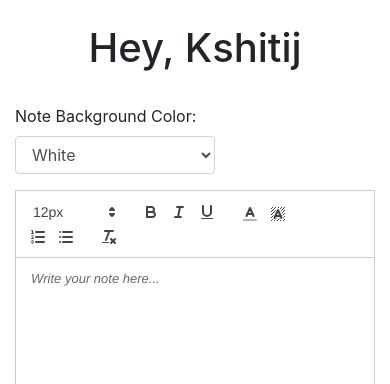
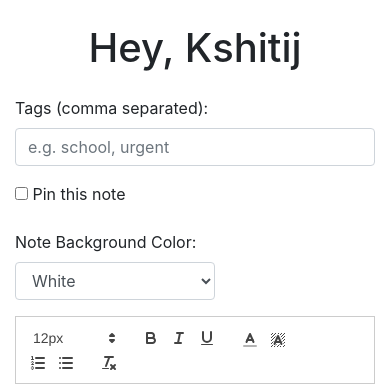
Before and after one commit to Kshitij0206/noters, a Flask app: page /home in a window 390 px wide. Shown: the part 64-448 px from the top of the page. Run offline with Flask 3, Linux system fonts and the light colour scheme; a user stored in the database is signed in; some libraries are stand-ins or nearby versions.

Commit message:
Moved delete account button to header and removed home button

```diff
--- a/website/models.py
+++ b/website/models.py
@@ -1,3 +1,4 @@
+# --- MODELS.PY ---
 from . import db
 from flask_login import UserMixin
 from sqlalchemy.sql import func
@@ -6,7 +7,9 @@ class Note(db.Model):
     id = db.Column(db.Integer, primary_key=True)
     data = db.Column(db.Text)
     date = db.Column(db.DateTime(timezone=True), default=func.now())
-    bg_color = db.Column(db.String(20))  # 👈 Add this line
+    bg_color = db.Column(db.String(20))
+    tags = db.Column(db.String(100))  # New
+    is_pinned = db.Column(db.Boolean, default=False)  # New
     user_id = db.Column(db.Integer, db.ForeignKey('user.id'))
 
 class User(db.Model, UserMixin):
--- a/website/templates/base.html
+++ b/website/templates/base.html
@@ -1,29 +1,36 @@
 <!DOCTYPE html>
-<html>
+<html lang="en">
   <head>
     <meta charset="utf-8" />
     <meta name="viewport" content="width=device-width, initial-scale=1" />
     <title>{% block title %}Home{% endblock %}</title>
 
     <!-- Bootstrap CSS -->
-    <link rel="stylesheet" href="https://stackpath.bootstrapcdn.com/bootstrap/4.4.1/css/bootstrap.min.css" crossorigin="anonymous" />
+    <link
+      rel="stylesheet"
+      href="https://stackpath.bootstrapcdn.com/bootstrap/4.5.2/css/bootstrap.min.css"
+      crossorigin="anonymous"
+    />
     <link rel="stylesheet" href="https://cdn.quilljs.com/1.3.6/quill.snow.css" />
   </head>
   <body>
     {% set current = current_user %}
 
-    <!-- Responsive Navbar -->
+    <!-- Navbar -->
     <nav class="navbar navbar-expand-lg navbar-dark bg-dark">
-      <!-- App Name on the left -->
-      <span class="navbar-brand mb-0 h1" style="font-size: 1.6rem;">Noters</span>
-
-      <!-- Hamburger / Toggler -->
-      <button class="navbar-toggler" type="button" data-toggle="collapse" data-target="#navbarNav"
-        aria-controls="navbarNav" aria-expanded="false" aria-label="Toggle navigation">
+      <span class="navbar-brand mb-0 h1" style="font-size: 1.6rem">Noters</span>
+      <button
+        class="navbar-toggler"
+        type="button"
+        data-toggle="collapse"
+        data-target="#navbarNav"
+        aria-controls="navbarNav"
+        aria-expanded="false"
+        aria-label="Toggle navigation"
+      >
         <span class="navbar-toggler-icon"></span>
       </button>
 
-      <!-- Collapsible Content -->
       <div class="collapse navbar-collapse" id="navbarNav">
         <div class="navbar-nav ml-auto">
           {% if current.is_authenticated %}
@@ -34,17 +41,22 @@
           {% endif %}
 
           {% if not hide_saved_notes %}
-      <a class="nav-link" href="{{ url_for('views.saved_notes') }}">Saved Notes</a>
+          <a class="nav-item nav-link" href="{{ url_for('views.saved_notes') }}">Saved Notes</a>
           {% endif %}
 
-    <form id="delete-account-form" method="POST" action="/delete-account" style="display:none;"></form>
-    <a class="nav-item nav-link text-danger" href="#" onclick="event.preventDefault(); document.getElementById('delete-account-form').submit();">Delete Account</a>
+          <form id="delete-account-form" method="POST" action="/delete-account" style="display: none"></form>
+          <a
+            class="nav-item nav-link text-danger"
+            href="#"
+            onclick="event.preventDefault(); document.getElementById('delete-account-form').submit();"
+          >
+            Delete Account
+          </a>
           {% else %}
           <a class="nav-item nav-link" href="/login">Login</a>
           <a class="nav-item nav-link" href="/sign-up">Sign Up</a>
           {% endif %}
         </div>
-
       </div>
     </nav>
 
--- a/website/templates/home.html
+++ b/website/templates/home.html
@@ -2,21 +2,26 @@
 {% block title %}Home{% endblock %}
 {% set hide_home = true %}
 
-
 {% block content %}
 <h1 align="center">Hey, {{ user.first_name }}</h1>
 
+{% if edit_note %}
 <ul class="list-group list-group-flush" id="notes">
-  {% for note in user.notes %}
-    <li class="list-group-item">
-      <div class="note-preview" id="note-{{ note.id }}"></div>
-      <!-- Edit and Delete buttons removed -->
-    </li>
-  {% endfor %}
+  <li class="list-group-item">
+    <div class="note-preview" id="note-{{ edit_note.id }}"></div>
+  </li>
 </ul>
+{% endif %}
 
 <form method="POST" id="noteForm" class="mt-4">
   <input type="hidden" id="note_id" name="note_id">
+  <div class="form-group">
+    <label for="tags">Tags (comma separated):</label>
+    <input type="text" class="form-control" name="tags" id="tags" placeholder="e.g. school, urgent">
+  </div>
+  <div class="form-group">
+    <label><input type="checkbox" name="is_pinned" id="is_pinned"> Pin this note</label>
+  </div>
   <div class="form-group">
     <label for="bg-color-picker">Note Background Color:</label>
     <select id="bg-color-picker" class="form-control" style="max-width: 200px;">
@@ -51,7 +56,6 @@
   .ql-snow .ql-picker.ql-size .ql-picker-label::before {
     content: attr(data-value);
   }
-
   .note-preview * {
     font-size: 14px !important;
   }
@@ -84,7 +88,6 @@
     }
   });
 
-  // Enter key retains formatting
   quill.keyboard.addBinding({ key: 13 }, {
     handler: function(range, context) {
       const format = quill.getFormat(range.index);
@@ -93,46 +96,55 @@
     }
   });
 
-  // Background color picker
   document.getElementById('bg-color-picker').addEventListener('change', e => {
     const bg = e.target.value;
     document.querySelector('#editor-container .ql-editor').style.backgroundColor = bg;
     document.getElementById('note_bg').value = bg;
   });
 
-  // Save Note
   document.getElementById('noteForm').onsubmit = function () {
     document.getElementById('note').value = JSON.stringify(quill.getContents());
-    document.getElementById('note_bg').value = document.querySelector('#editor-container .ql-editor').style.backgroundColor || 'white';
-
+    document.getElementById('note_bg').value = document.getElementById('bg-color-picker').value;
     setTimeout(() => {
-      document.getElementById('note_id').value = '';
       quill.setContents([]);
       document.querySelector('#editor-container .ql-editor').style.backgroundColor = 'white';
       document.getElementById('bg-color-picker').value = 'white';
     }, 100);
   };
 
-  // NOTE: Edit and Delete functionality scripts removed
+  {% if edit_note %}
+    const colorMap = {
+      "white": "White",
+      "#f8f9fa": "Light Gray",
+      "#fff3cd": "Yellow",
+      "#d4edda": "Green",
+      "#f8d7da": "Red",
+      "#d1ecf1": "Blue",
+      "#e1bee7": "Purple",
+      "#ffccbc": "Orange",
+      "#c8e6c9": "Mint",
+      "#f0f4c3": "Lime"
+    };
 
-  // Render note previews
-  const userNotes = {{ notes_json | tojson | safe }};
-  userNotes.forEach(note => {
-    try {
-      const container = document.getElementById('note-' + note.id);
-      const tempQuill = new Quill(document.createElement('div'));
-      tempQuill.setContents(JSON.parse(note.data));
-      container.innerHTML = tempQuill.root.innerHTML;
-      container.style.backgroundColor = note.bg_color || 'white';
-      container.style.padding = "10px";
-      container.style.borderRadius = "5px";
-    } catch (e) {
-      console.error("Failed to render note preview:", e);
+    const editData = {{ edit_note.data | safe }};
+    const bgColor = "{{ edit_note.bg_color }}";
+
+    quill.setContents(editData);
+    document.getElementById('note_id').value = "{{ edit_note.id }}";
+    document.querySelector('#editor-container .ql-editor').style.backgroundColor = bgColor;
+    document.getElementById('note_bg').value = bgColor;
+
+    const bgSelect = document.getElementById('bg-color-picker');
+    if (bgColor in colorMap) {
+      bgSelect.value = bgColor;
+    } else {
+      const newOption = new Option(bgColor, bgColor, true, true);
+      bgSelect.add(newOption);
+      bgSelect.value = bgColor;
     }
-  });
 
-  {% if edit_note %}
-  // Edit note block removed because editing is disabled
+    document.getElementById('tags').value = "{{ edit_note.tags }}";
+    document.getElementById('is_pinned').checked = {{ 'true' if edit_note.is_pinned else 'false' }};
   {% endif %}
 </script>
 {% endblock %}
--- a/website/views.py
+++ b/website/views.py
@@ -1,17 +1,13 @@
-# views.py
-from flask import Blueprint, render_template, request, flash, jsonify, redirect, url_for
+from flask import Blueprint, render_template, request, flash, jsonify, redirect, url_for, send_file
 from flask_login import login_required, current_user
 from .models import Note, User
 from . import db
-import json
-import logging
-
-# Configure logging (can be done once in __init__.py or a config file)
-logging.basicConfig(level=logging.ERROR, format='%(asctime)s - %(levelname)s - %(message)s')
+import json, io
+from xhtml2pdf import pisa
+from datetime import datetime
 
 views = Blueprint('views', __name__)
 
-# Redirect root URL "/" to login page if not logged in
 @views.route('/')
 def index():
     if current_user.is_authenticated:
@@ -25,87 +21,131 @@ def home():
         note_id = request.form.get('note_id')
         note_text = request.form.get('note')
         note_bg = request.form.get('note_bg') or 'white'
+        tags = request.form.get('tags') or ''
+        is_pinned = 'is_pinned' in request.form  # Proper checkbox check
 
         if not note_text or len(note_text.strip()) < 1:
             flash('Note is too short!', category='error')
-
-        elif note_id and note_id.strip() != "":
+        elif note_id:
             note = Note.query.get(int(note_id))
             if note and note.user_id == current_user.id:
                 note.data = note_text
                 note.bg_color = note_bg
+                note.tags = tags
+                note.is_pinned = is_pinned
                 db.session.commit()
                 flash('Note updated!', category='success')
             else:
                 flash('Note not found or permission denied.', category='error')
-
         else:
-            new_note = Note(data=note_text, bg_color=note_bg, user_id=current_user.id)
+            new_note = Note(
+                data=note_text,
+                bg_color=note_bg,
+                user_id=current_user.id,
+                tags=tags,
+                is_pinned=is_pinned
+            )
             db.session.add(new_note)
             db.session.commit()
             flash('Note added!', category='success')
 
-    # Handle edit redirect from saved_notes
     edit_id = request.args.get('edit')
     edit_note = None
     if edit_id:
-        note = Note.query.get(int(edit_id))
-        if note and note.user_id == current_user.id:
-            edit_note = {
-                'id': note.id,
-                'data': note.data,
-                'bg_color': note.bg_color or 'white'
-            }
+        edit_note = Note.query.get(int(edit_id))
+        if not edit_note or edit_note.user_id != current_user.id:
+            flash('Note not found or permission denied.', category='error')
+            return redirect(url_for('views.home'))
 
-    notes_json = [{'id': n.id, 'data': n.data, 'bg_color': n.bg_color} for n in current_user.notes]
+    notes_json = [{'id': n.id, 'data': n.data, 'bg_color': n.bg_color or 'white'} for n in current_user.notes]
     return render_template("home.html", user=current_user, notes_json=notes_json, edit_note=edit_note)
+
+@views.route('/saved-notes')
+@login_required
+def saved_notes():
+    notes = Note.query.filter_by(user_id=current_user.id).order_by(Note.is_pinned.desc(), Note.date.desc()).all()
+
+    all_tags = set()
+    for note in notes:
+        if note.tags:
+            all_tags.update(tag.strip() for tag in note.tags.split(',') if tag.strip())
+
+    notes_json = [{'id': n.id, 'data': n.data, 'bg_color': n.bg_color or 'white'} for n in notes]
+    return render_template(
+        'saved_notes.html',
+        notes=notes,
+        notes_json=notes_json,
+        tags=sorted(all_tags),
+        user=current_user
+    )
 
 @views.route('/delete-note', methods=['POST'])
 @login_required
 def delete_note():
-    try:
-        data = json.loads(request.data)
-        note_id = data.get('noteId')
-        note = Note.query.get(int(note_id))
-        if note and note.user_id == current_user.id:
-            db.session.delete(note)
-            db.session.commit()
-            return jsonify({'message': 'Note deleted'})
-        else:
-            return jsonify({'message': 'Note not found or permission denied'}), 403
-    except Exception as e:
-        logging.error(f"Error deleting note: {e}")
-        return jsonify({'message': 'Server error'}), 500
+    data = json.loads(request.data)
+    note_id = data.get('noteId')
+    note = Note.query.get(note_id)
+    if note and note.user_id == current_user.id:
+        db.session.delete(note)
+        db.session.commit()
+        return jsonify({'message': 'Note deleted'})
+    return jsonify({'message': 'Note not found or permission denied'}), 403
 
 @views.route('/delete-account', methods=['POST'])
 @login_required
 def delete_account():
-    user_id = current_user.id
-    user = User.query.get(user_id)
+    user = User.query.get(current_user.id)
     if user:
-        Note.query.filter_by(user_id=user_id).delete()
+        Note.query.filter_by(user_id=user.id).delete()
         db.session.delete(user)
         db.session.commit()
-        flash('Account deleted successfully!', category='success')
+        flash('Account deleted successfully!', 'success')
         return redirect(url_for('auth.logout'))
-    else:
-        flash('Account deletion failed.', category='error')
-        return redirect(url_for('auth.login'))
-@views.route('/saved-notes')
+    flash('Account deletion failed.', 'error')
+    return redirect(url_for('auth.login'))
+
+def quill_delta_to_plain_text(delta_json_str):
+    try:
+        delta = json.loads(delta_json_str)
+        text = ''
+        for op in delta.get('ops', []):
+            if 'insert' in op:
+                text += op['insert']
+        return text
+    except Exception:
+        return '[Error reading note content]'
+
+@views.route('/download-pdf/<int:note_id>')
 @login_required
-def saved_notes():
-    notes = current_user.notes
-    notes_json = [
-        {
-            'id': note.id,
-            'data': note.data,
-            'bg_color': note.bg_color or 'white'
-        }
-        for note in notes
-    ]
-    return render_template(
-        'saved_notes.html',
-        notes=notes,
-        notes_json=notes_json,
-        user=current_user
-    )
+def download_pdf(note_id):
+    note = Note.query.get_or_404(note_id)
+    if note.user_id != current_user.id:
+        flash("You do not have permission to download this note.", "error")
+        return redirect(url_for("views.saved_notes"))
+
+    note_text = quill_delta_to_plain_text(note.data)
+
+    html = f"""
+    <html>
+      <head>
+        <style>
+          body {{ font-family: Arial, sans-serif; padding: 20px; }}
+          pre {{ white-space: pre-wrap; word-wrap: break-word; background-color: {note.bg_color or 'white'}; padding: 15px; border-radius: 10px; }}
+        </style>
+      </head>
+      <body>
+        <h2>Your Note</h2>
+        <pre>{note_text}</pre>
+      </body>
+    </html>
+    """
+
+    result = io.BytesIO()
+    pisa_status = pisa.CreatePDF(src=html, dest=result)
+
+    if pisa_status.err:
+        flash("Error generating PDF.", "error")
+        return redirect(url_for("views.saved_notes"))
+
+    result.seek(0)
+    return send_file(result, download_name=f"note_{note_id}.pdf", as_attachment=True)
```
Also changed, not shown: add_columns.py (added, +20 -0 lines), website/templates/saved_notes.html (+41 -10 lines), instance/database.db. Lines whose indentation alone changed are shown as unchanged.
